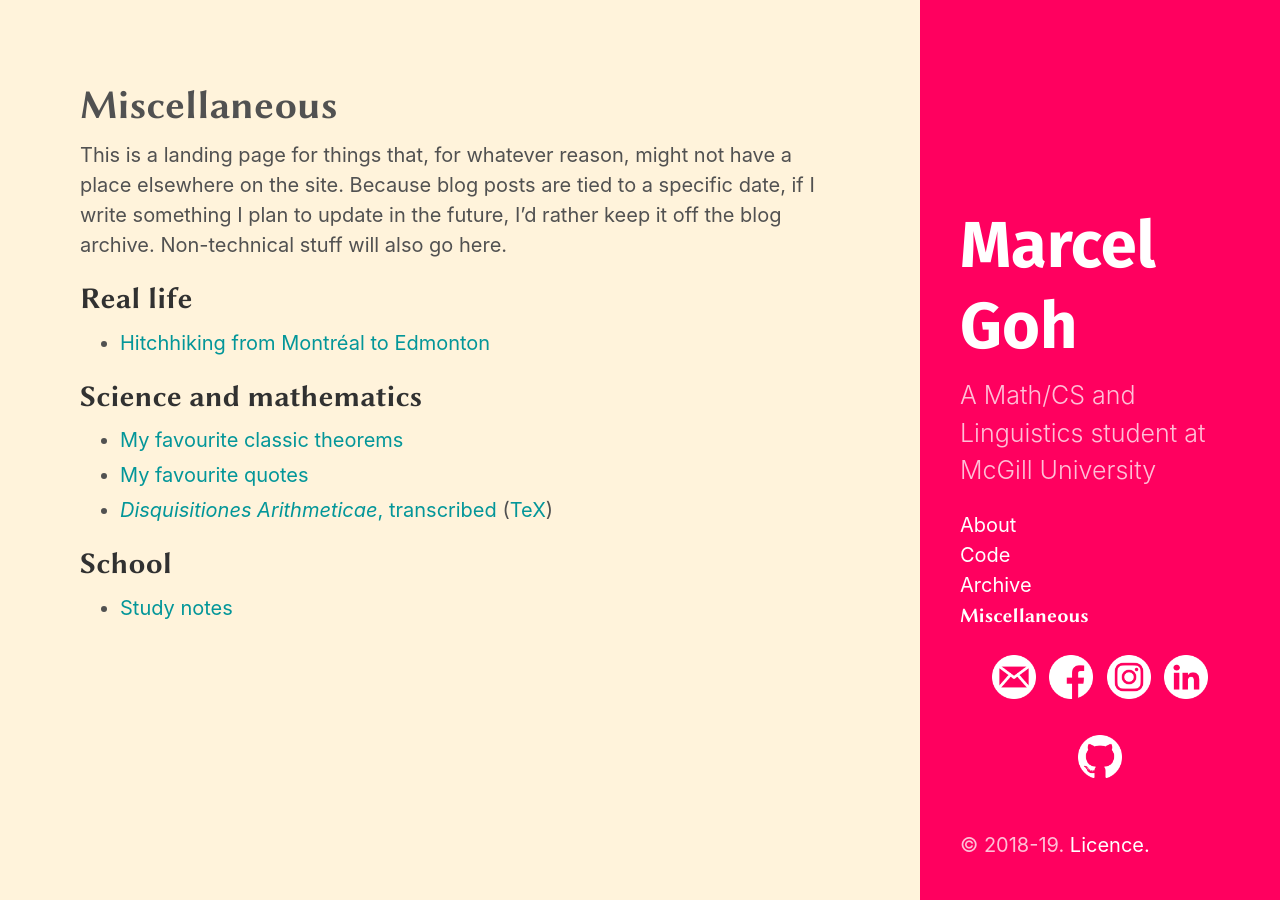
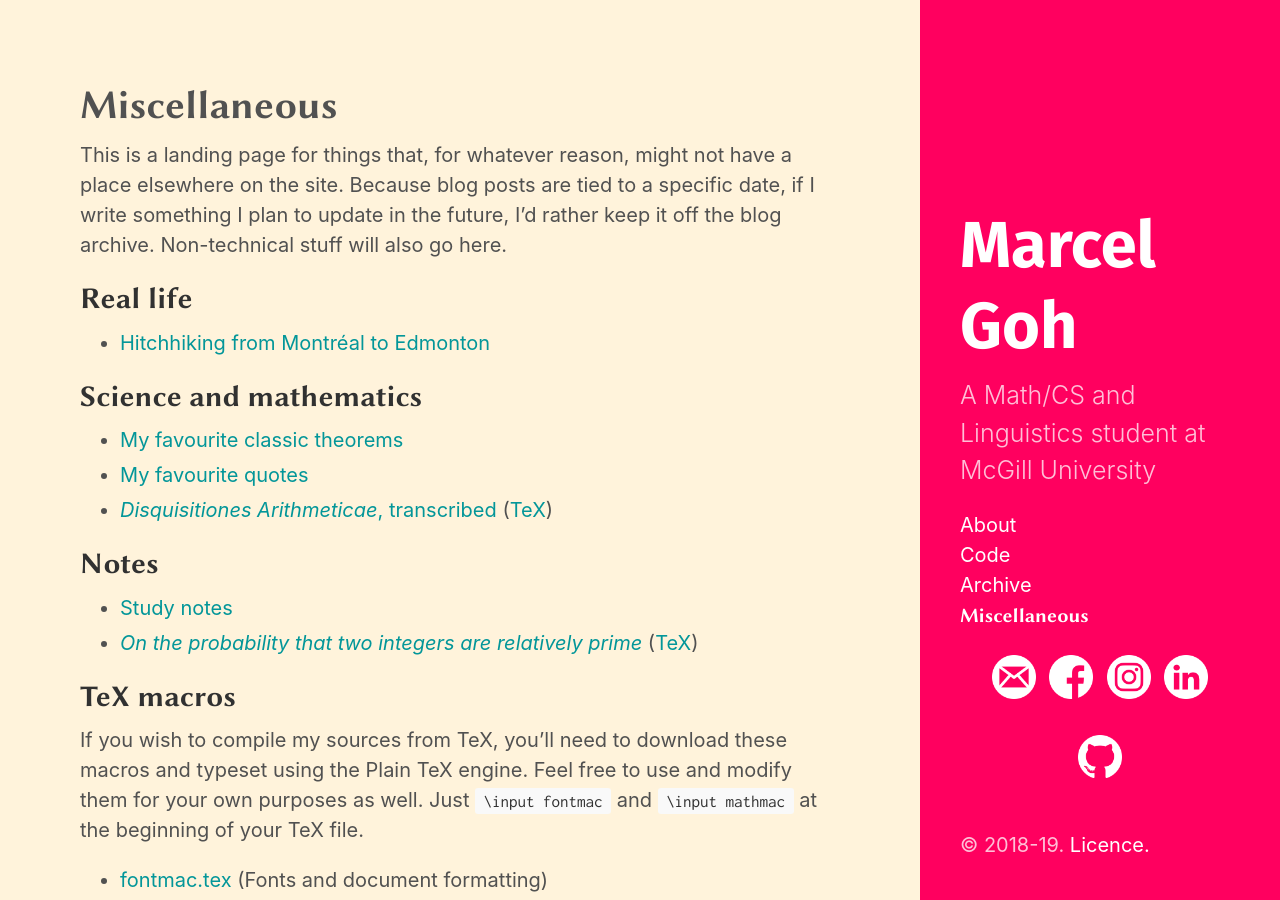
Before and after one commit to marcelgoh/marcelgoh.github.io, a Jekyll site: the page built from misc/index.md, in a window 1280 px wide. Built offline with Jekyll 4.4.1, drawn with Linux system fonts in a browser that asks for light colours; some web fonts are replaced.

Commit message:
Added coprime prob

```diff
--- a/misc/index.md
+++ b/misc/index.md
@@ -15,5 +15,13 @@ This is a landing page for things that, for whatever reason, might not have a pl
 + [My favourite quotes]({{ site.baseurl }}/misc/quotes.html)
 + [_Disquisitiones Arithmeticae_, transcribed]({{ site.baseurl }}/misc/arithmeticae/disquisitiones-arithmeticae.pdf) ([TeX]({{ site.baseurl }}/misc/arithmeticae/disquisitiones-arithmeticae.tex))
 
-## School
+## Notes
 + [Study notes]({{ site.baseurl }}/misc/study-notes.html)
++ [_On the probability that two integers are relatively prime_]({{ site.baseurl }}/misc/proofs/coprime-probability.pdf) ([TeX]({{ site.baseurl }}/misc/proofs/coprime-probability.tex))
+
+## TeX macros
+
+If you wish to compile my sources from TeX, you'll need to download these macros and typeset using the Plain TeX engine. Feel free to use and modify them for your own purposes as well. Just `\input fontmac` and `\input mathmac` at the beginning of your TeX file.
+
++ [fontmac.tex]({{ site.baseurl }}/misc/tex-macros/fontmac.tex) (Fonts and document formatting)
++ [mathmac.tex]({{ site.baseurl }}/misc/tex-macros/mathmac.tex) (Mathematical shortcuts)
```
Also changed, not shown: 4 other files.
